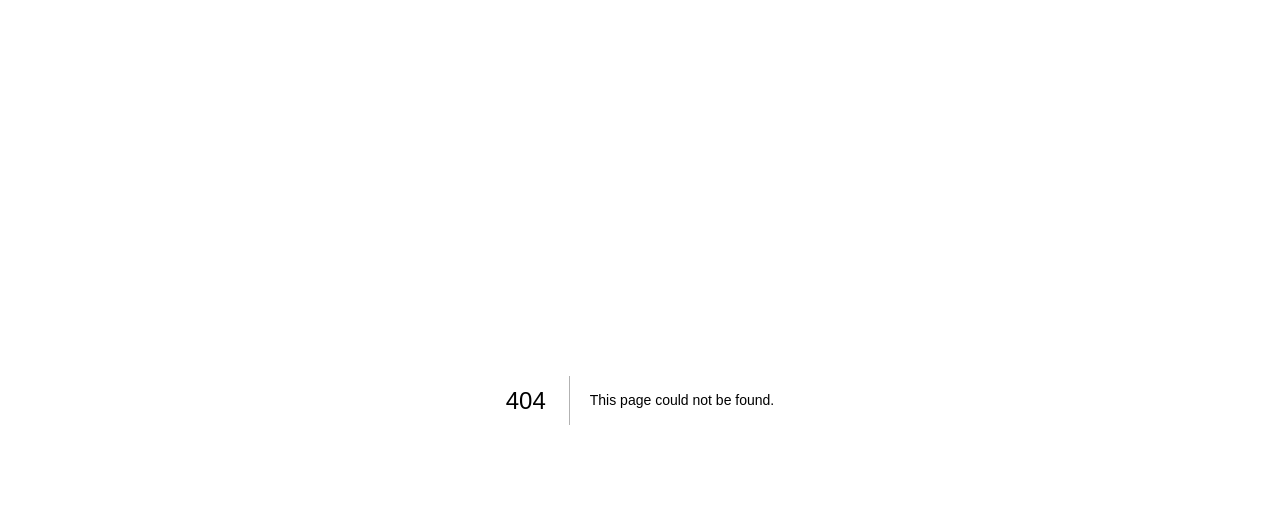
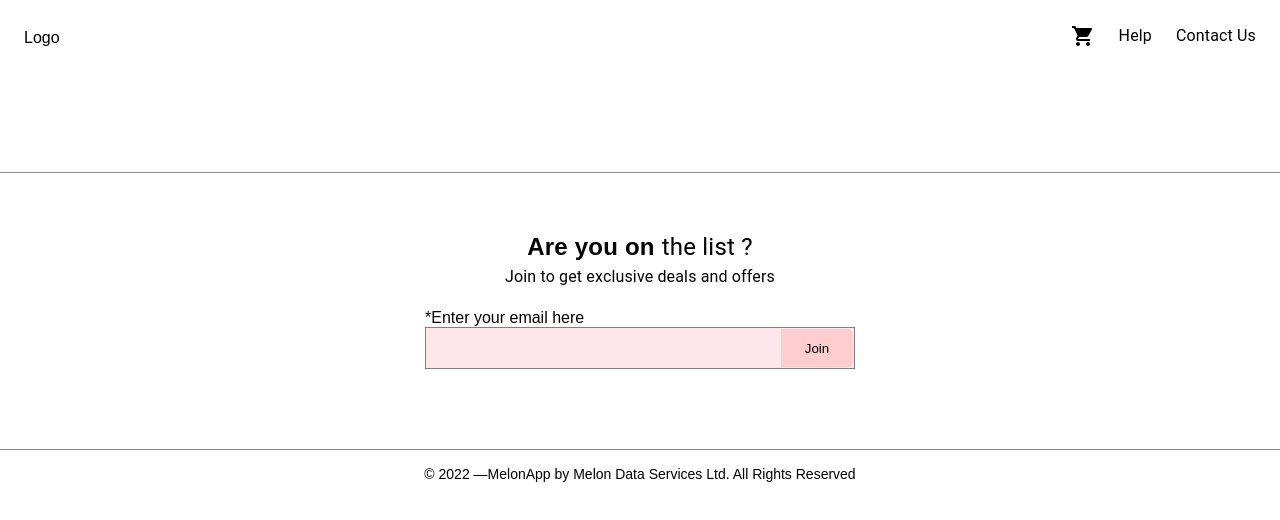
Before and after one commit to qgatssdev/store-ecommerce, a Next.js app: page /1/1 in a window 1280 px wide. Before the commit this address had no page. Shown: the top 520 px of the page. Built offline with nearby package versions, Linux system fonts and the light colour scheme.

Commit message:
Add product items slug

```diff
--- /dev/null
+++ b/src/pages/[productId]/[productItems]/index.tsx
@@ -0,0 +1,14 @@
+import Footer from '@/components/footer';
+import Header from '@/components/header';
+import React from 'react';
+
+const ProductItems = () => {
+  return (
+    <div>
+      <Header />
+      <Footer />
+    </div>
+  );
+};
+
+export default ProductItems;
```
